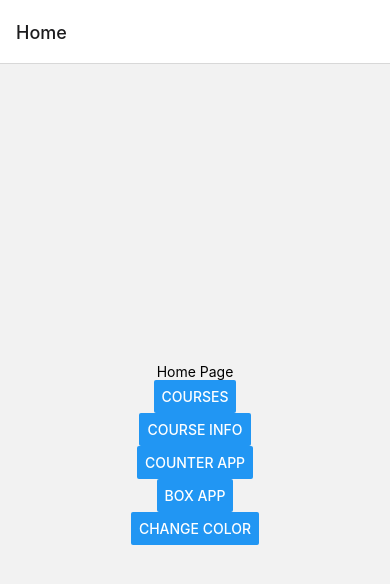
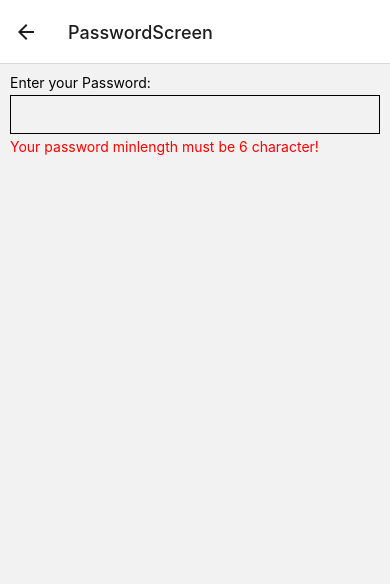
Before and after one commit to kaanarslan1990/rn-khan-app1, a React Native app: screen /PasswordScreen in a window 390 px wide. Shown: the top 584 px of the page. Built offline with nearby package versions, Linux system fonts and the light colour scheme.

Commit message:
textInput && useState

```diff
--- a/App.js
+++ b/App.js
@@ -7,6 +7,7 @@ import CoursesInformation from './src/screens/CoursesInformation';
 import CounterScreen from './src/screens/CounterScreen';
 import BoxScreen from './src/screens/BoxScreen';
 import ColorChangeScreen from './src/screens/ColorChangeScreen';
+import PasswordScreen from './src/screens/PasswordScreen';
 
 
 
@@ -22,6 +23,7 @@ export default function App() {
         <Stack.Screen name="Counter" component={CounterScreen} />
         <Stack.Screen name="Box" component={BoxScreen} />
         <Stack.Screen name="ChangeColor" component={ColorChangeScreen} />
+        <Stack.Screen name="PasswordScreen" component={PasswordScreen} />
       </Stack.Navigator>
     </NavigationContainer>
   );
--- a/src/screens/HomeScreen.js
+++ b/src/screens/HomeScreen.js
@@ -25,6 +25,10 @@ export default function HomeScreen({navigation}) {
         title="Change Color"
         onPress={() => navigation.navigate('ChangeColor')}
       />
+      <Button
+        title="Password Screen"
+        onPress={() => navigation.navigate('PasswordScreen')}
+      />
     </View>
   )
 }
--- /dev/null
+++ b/src/screens/PasswordScreen.js
@@ -0,0 +1,37 @@
+import { StyleSheet, Text, TextInput, View } from "react-native";
+import React, { useState } from "react";
+
+export default function PasswordScreen() {
+  const [password, setPassword] = useState("");
+  return (
+    <View style={styles.main}>
+      <Text>Enter your Password:</Text>
+      <TextInput
+        style={styles.input}
+        autoCapitalize="none"
+        autoCorrect={false}
+        value={password}
+        onChangeText={(newValue) => setPassword(newValue)}
+      />
+      {password.length < 6 ? (
+        <Text style={styles.warn}>Your password minlength must be 6 character!</Text>
+      ) : null}
+    </View>
+  );
+}
+
+const styles = StyleSheet.create({
+  main: {
+    flex: 1,
+    gap: 4,
+    margin: 10,
+  },
+  input: {
+    borderColor: "black",
+    borderWidth: 1,
+    padding: 10,
+  },
+  warn :{
+    color:'red'
+  }
+});
```
